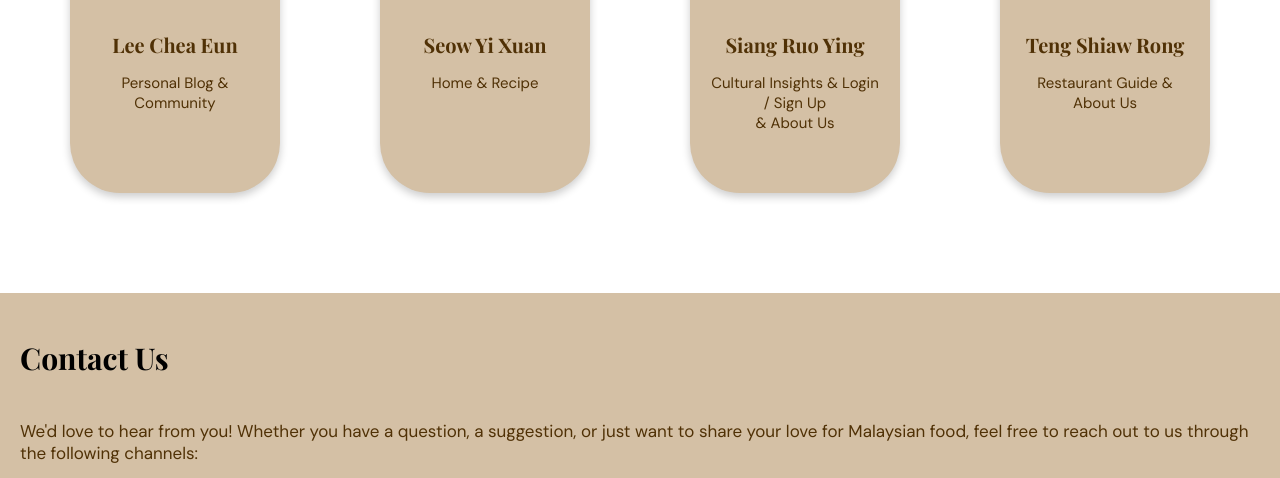
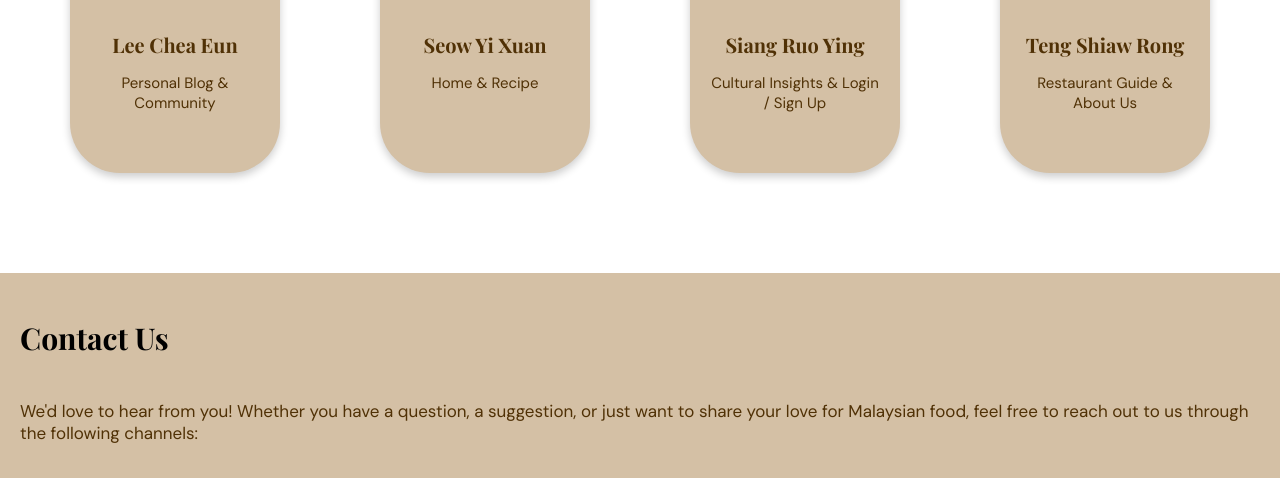
Before and after one commit to siangry/MakanMakanMalaysia, a plain HTML site: page MakanMakanMalaysia/about_us.html in a window 1280 px wide. Shown: the part 1873-2351 px from the top of the page. Drawn offline with nearby package versions, Linux system fonts and the light colour scheme; a web font is replaced by a local one.

Commit message:
Add files via upload

```diff
--- a/MakanMakanMalaysia/about_us.html
+++ b/MakanMakanMalaysia/about_us.html
@@ -91,7 +91,7 @@
                     <div class="team-member">
                         <img src="images/about_us/sry.png" alt="Siang Ruo Ying">
                         <h3>Siang Ruo Ying</h3>
-                        <p>Cultural Insights & Login / Sign Up<br>& About Us</p>
+                        <p>Cultural Insights & Login / Sign Up</p>
                     </div>
                     <div class="team-member">
                         <img src="images/about_us/tsr.png" alt="Teng Shiaw Rong">
```
